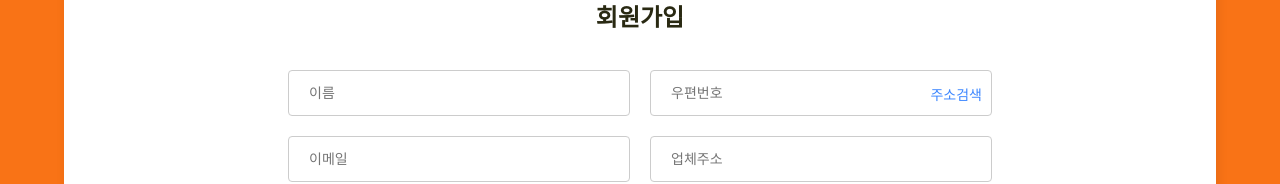
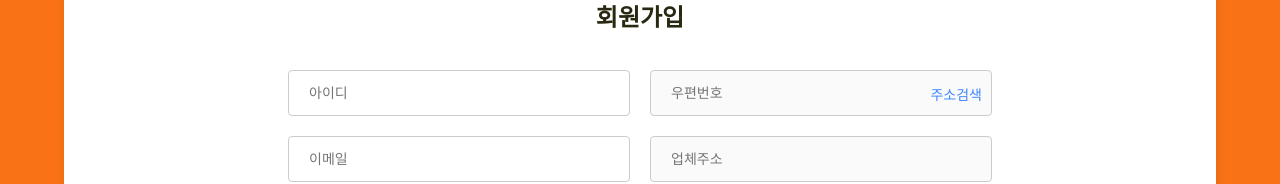
Before and after one commit to cafeteria-team/web, a React (Create React App) app: page /register in a window 1280 px wide. Shown: the part 125-309 px from the top of the page. Built offline with nearby package versions, Linux system fonts and the light colour scheme.

Commit message:
fix address form

```diff
--- a/package.json
+++ b/package.json
@@ -9,6 +9,7 @@
     "add": "^2.0.6",
     "axios": "^0.24.0",
     "history": "5",
+    "netlify-cli": "9.6.2",
     "react": "^17.0.2",
     "react-daum-postcode": "^3.0.1",
     "react-dom": "^17.0.2",
--- a/src/App.js
+++ b/src/App.js
@@ -2,6 +2,7 @@ import {
   RegisterContainer,
   LoginContainer,
   CompleteContainer,
+  Untitled,
 } from "./containers";
 import { BrowserRouter, Route, Routes } from "react-router-dom";
 import { ThemeProvider } from "styled-components";
@@ -15,6 +16,7 @@ function App() {
           <Route path="/" element={<LoginContainer />}></Route>
           <Route path="/register" element={<RegisterContainer />}></Route>
           <Route path="/complete" element={<CompleteContainer />}></Route>
+          <Route path="/untitled" element={<Untitled />}></Route>
         </Routes>
       </BrowserRouter>
     </ThemeProvider>
--- a/src/components/Input.jsx
+++ b/src/components/Input.jsx
@@ -18,7 +18,8 @@ const StyledInput = styled.input`
   }
 `;
 
-const Input = memo(({ placeholder, type, onChange, value, width, id }) => {
+const Input = memo(
+  ({ placeholder, type, onChange, value, width, id, disabled }) => {
     return (
       <StyledInput
         placeholder={placeholder}
@@ -26,8 +27,10 @@ const Input = memo(({ placeholder, type, onChange, value, width, id }) => {
         onChange={onChange}
         value={value || ""}
         id={id || ""}
+        disabled={disabled}
       ></StyledInput>
     );
-});
+  }
+);
 
 export default Input;
--- a/src/containers/RegisterContainer.jsx
+++ b/src/containers/RegisterContainer.jsx
@@ -152,7 +152,7 @@ const Register = (props) => {
             <Input
               type="text"
               id="username"
-              placeholder="이름"
+              placeholder="아이디"
               value={state.username}
               onChange={handleChange}
             />
@@ -243,6 +243,7 @@ const Register = (props) => {
                 placeholder="우편번호"
                 value={state.zip_code}
                 onChange={handleChange}
+                disabled="disabled"
               />
               <Button
                 color="#3b86ff"
@@ -264,6 +265,7 @@ const Register = (props) => {
               placeholder="업체주소"
               value={state.addr}
               onChange={handleChange}
+              disabled="disabled"
             />
 
             <Input
--- a/src/containers/Untitled.jsx
+++ b/src/containers/Untitled.jsx
@@ -2,7 +2,7 @@ import React, { Component } from "react";
 
 class Untitled extends Component {
   render() {
-    return <div></div>;
+    return <div>정세욱 개노답</div>;
   }
 }
 
--- a/src/containers/index.jsx
+++ b/src/containers/index.jsx
@@ -1,5 +1,6 @@
 import RegisterContainer from "./RegisterContainer";
 import LoginContainer from "./LoginContainer";
 import CompleteContainer from "./CompleteContainer";
+import Untitled from "./Untitled";
 
-export { RegisterContainer, LoginContainer, CompleteContainer };
+export { RegisterContainer, LoginContainer, CompleteContainer, Untitled };
```
Also changed, not shown: 1 other file (tests, documents, lock files or other folders). Lines whose indentation alone changed are shown as unchanged.
